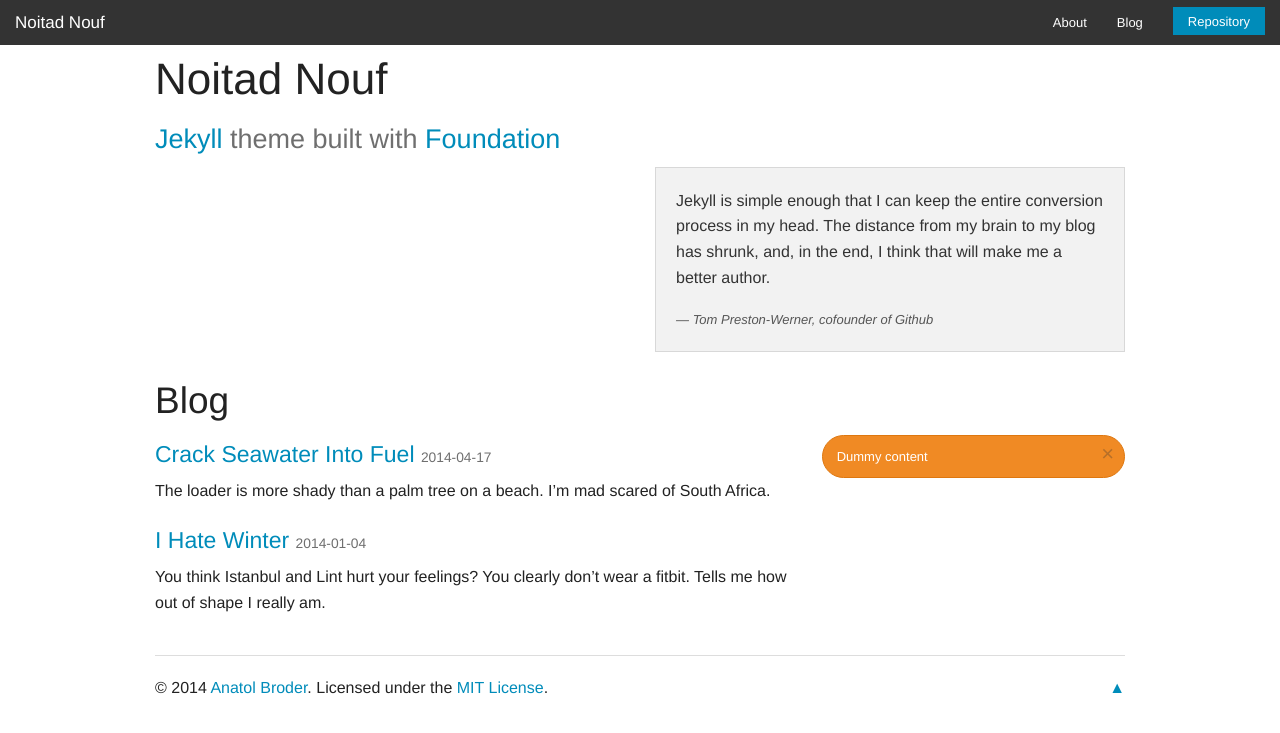
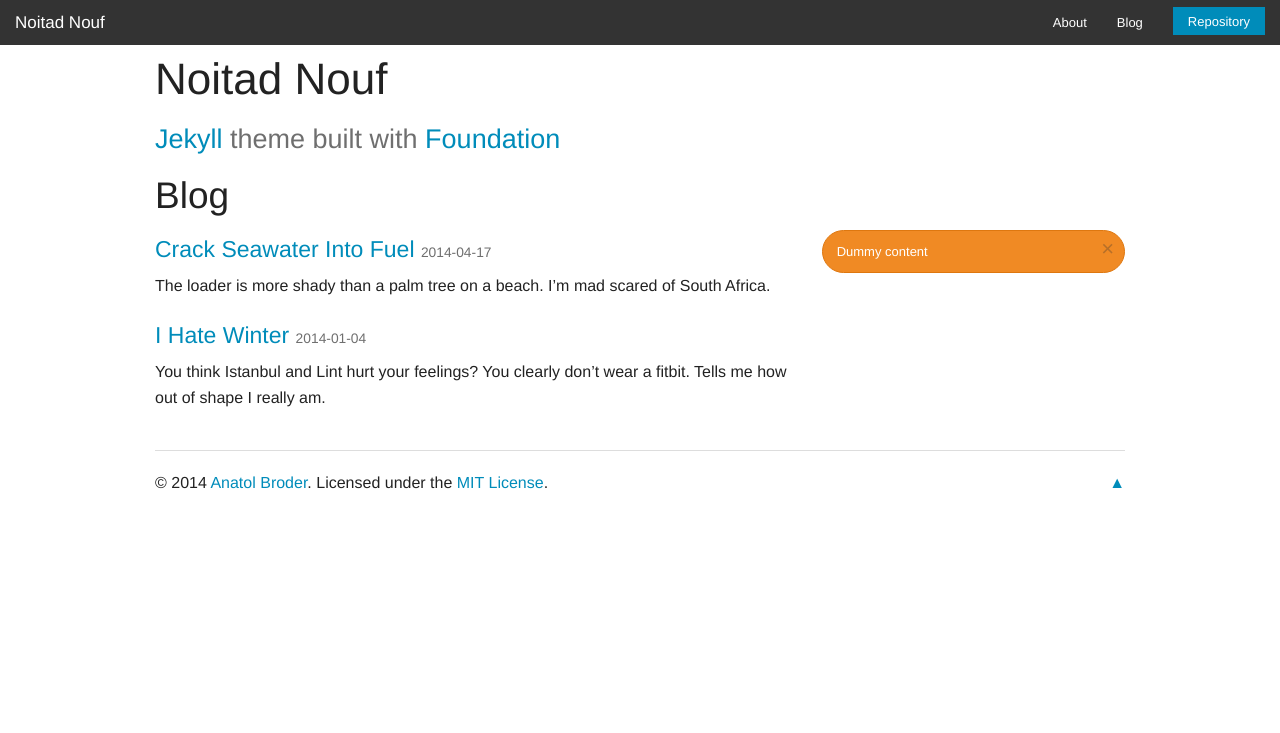
Before and after one commit to doktorbro/jekyll-noita, a Jekyll site: the page built from index.html, in a window 1280 px wide. Shown: the top 733 px of the page. Built offline with Jekyll 4.4.1, drawn with Linux system fonts in a browser that asks for light colours.

Commit message:
Move Preston-Werner to blog post

```diff
--- a/index.html
+++ b/index.html
@@ -7,13 +7,6 @@
   <div class="column">
     <h3 class="subheader"><a href="http://jekyllrb.com/">Jekyll</a> theme built
     with <a href="http://foundation.zurb.com/">Foundation</a></h3>
-  </div>
-
-  <div class="medium-6 column">
-    <blockquote class="panel">
-      <p>Jekyll is simple enough that I can keep the entire conversion process in my head. The distance from my brain to my blog has shrunk, and, in the end, I think that will make me a better author.</p>
-      <cite><a href="http://tom.preston-werner.com/2008/11/17/blogging-like-a-hacker.html">Tom Preston-Werner</a>, cofounder of Github</cite>
-    </blockquote>
   </div>
 </div>
 
```
Also changed, not shown: _posts/2014-01-04-i-hate-winter.md (+4 -0 lines).
